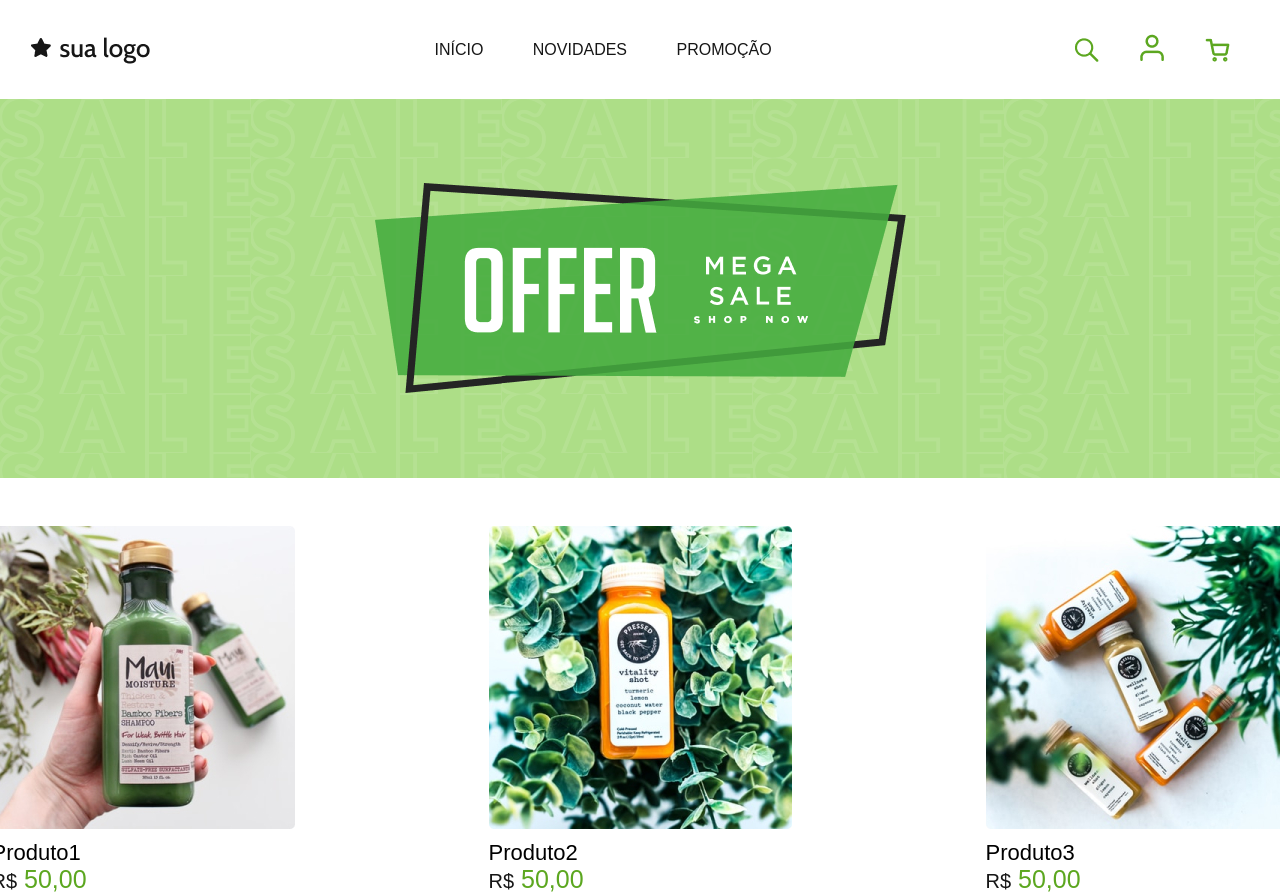
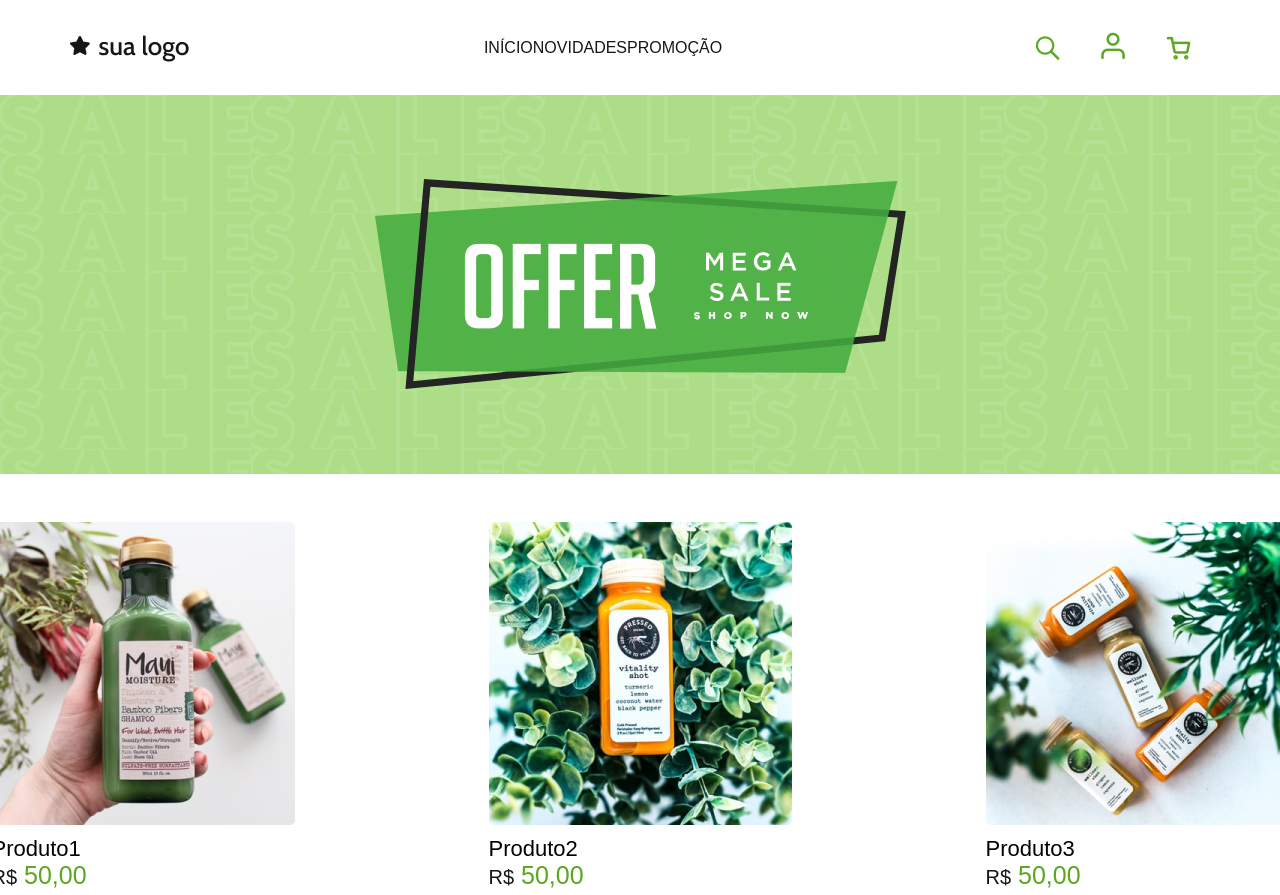
Before and after one commit to Wlisses-Silva/Projeto-e-Commerce, a plain HTML site: page index.html in a window 1280 px wide. Shown: the top 895 px of the page. Drawn offline with Linux system fonts and the light colour scheme.

Commit message:
Alterações no Menu

```diff
--- a/css/nav.css
+++ b/css/nav.css
@@ -1,25 +1,25 @@
 .nav {
     display: flex;
     justify-content: space-between;
+    padding: 30px 70px 30px 70px;
     align-items: center;
-    padding: 32px 31px;
 }
 
-.logo img {
-    cursor: pointer;
+.nav .menu {
+    display: flex;
 }
 
-.menu ul li a {
-    margin: 22.5px;
-    margin-top: 0;
-    margin-bottom: 0;
+.nav .menu .li {
+    margin-left: 22.5px;
+    margin-right: 22.5px;
+}
+
+.nav .menu li a {
     color: #161616;
     text-decoration: none;
 }
 
 .icons img {
-    margin: 18.5px;
-    margin-top: 0;
-    margin-bottom: 0;
-    cursor: pointer;
+    margin-left: 18.5px;
+    margin-right: 18.5px;
 }
--- a/index.html
+++ b/index.html
@@ -13,21 +13,17 @@
   <body>
     <nav class="nav">
       <div class="logo">
-        <img src="./img/logo.png" alt="logo" />
+        <img src="./img/logo.png" alt="Logo" />
       </div>
 
-      <div class="menu">
-        <ul>
-          <li>
-            <a href="#">INÍCIO</a>
-            <a href="#">NOVIDADES</a>
-            <a href="#">PROMOÇÃO</a>
-          </li>
-        </ul>
-      </div>
+      <ul class="menu">
+        <li><a href="#">INÍCIO</a></li>
+        <li><a href="#">NOVIDADES</a></li>
+        <li><a href="#">PROMOÇÃO</a></li>
+      </ul>
 
       <div class="icons">
-        <img src="./img/lupa.png" alt="lupa" />
+        <img src="./img/lupa.png" alt="search" />
         <img src="./img/user.png" alt="user" />
         <img src="./img/carrinho.png" alt="carrinho" />
       </div>
```
